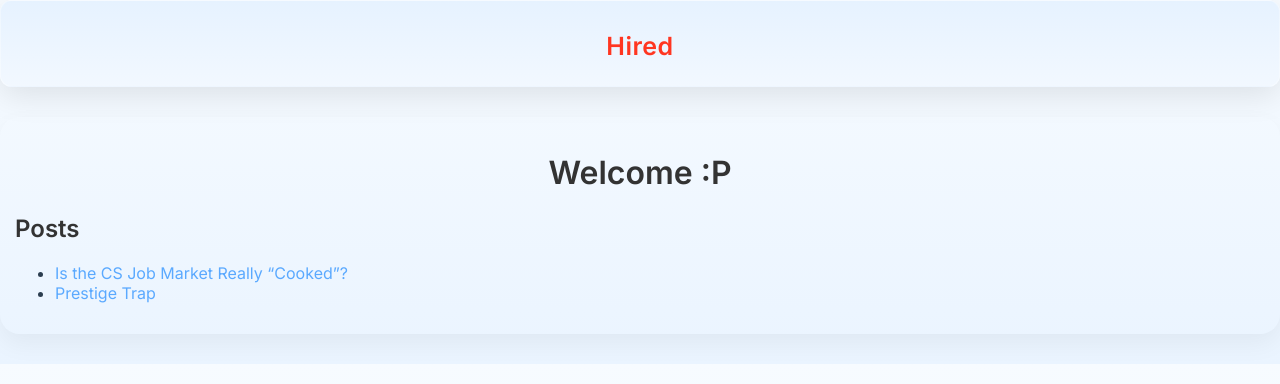
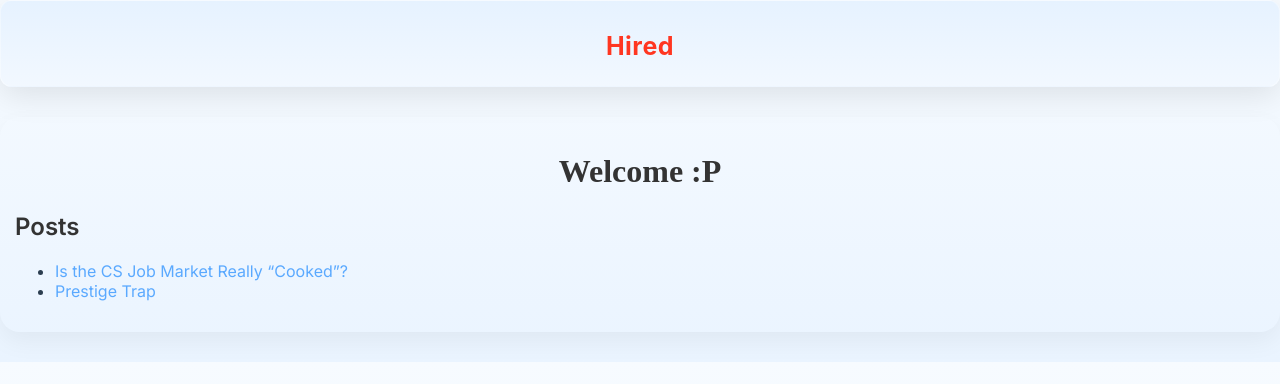
Before and after one commit to hiredmaybe67/hiredmaybe67.github.io, a Jekyll site: the page built from index.md, in a window 1280 px wide. Shown: the top 384 px of the page. Built offline with Jekyll 4.4.1, drawn with Linux system fonts in a browser that asks for light colours.

Commit message:
Update default.html

```diff
--- a/_layouts/default.html
+++ b/_layouts/default.html
@@ -20,7 +20,7 @@
       box-shadow: 0 10px 25px rgba(0,0,0,0.05);
     }
     h3 {
-      font: "SF Pro Display";
+  font-family: "SF Pro Display", sans-serif;
       text-align: center;
       color: #FF3621;
       vertical-align: top;
@@ -30,7 +30,7 @@
     }
 
     h1 {
-      font: "Domine";
+    font-family: "Domine", serif;
       text-align: center;
       color: #333333;
       font-weight: 700;
```
